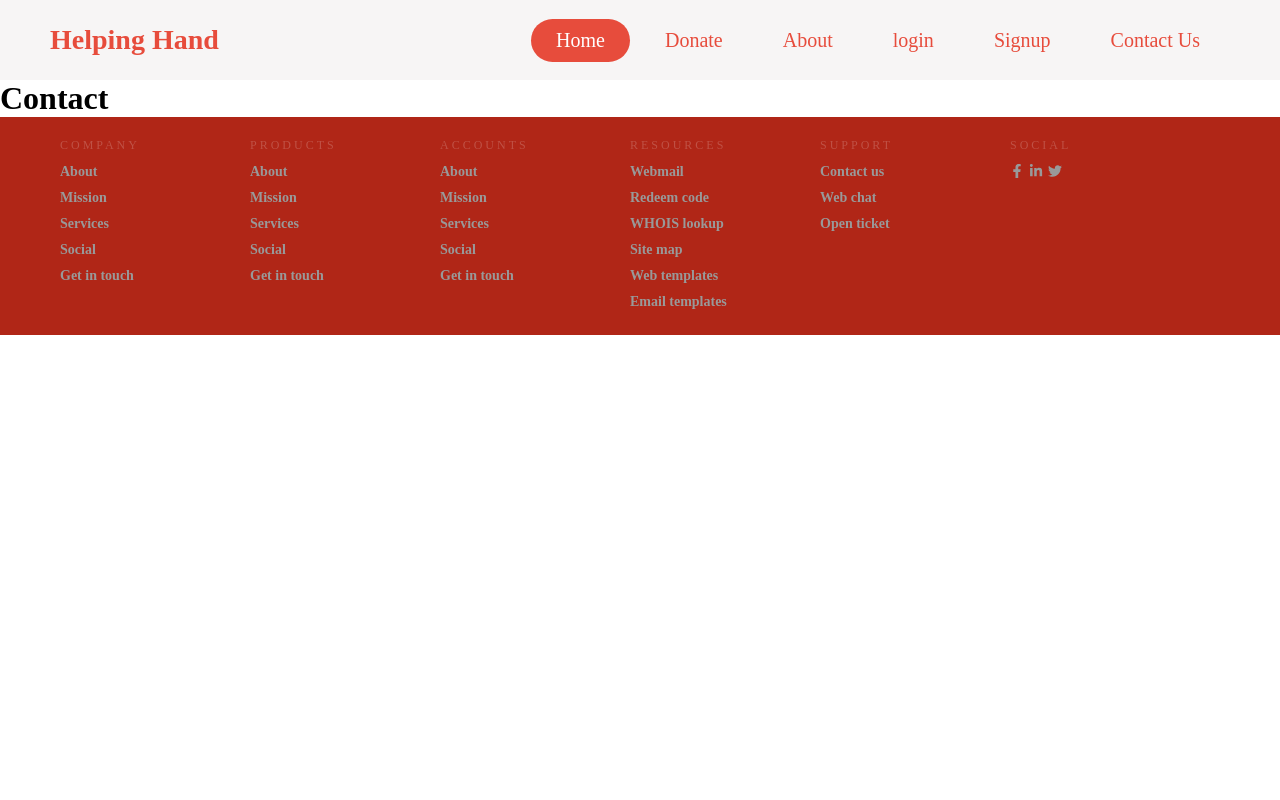
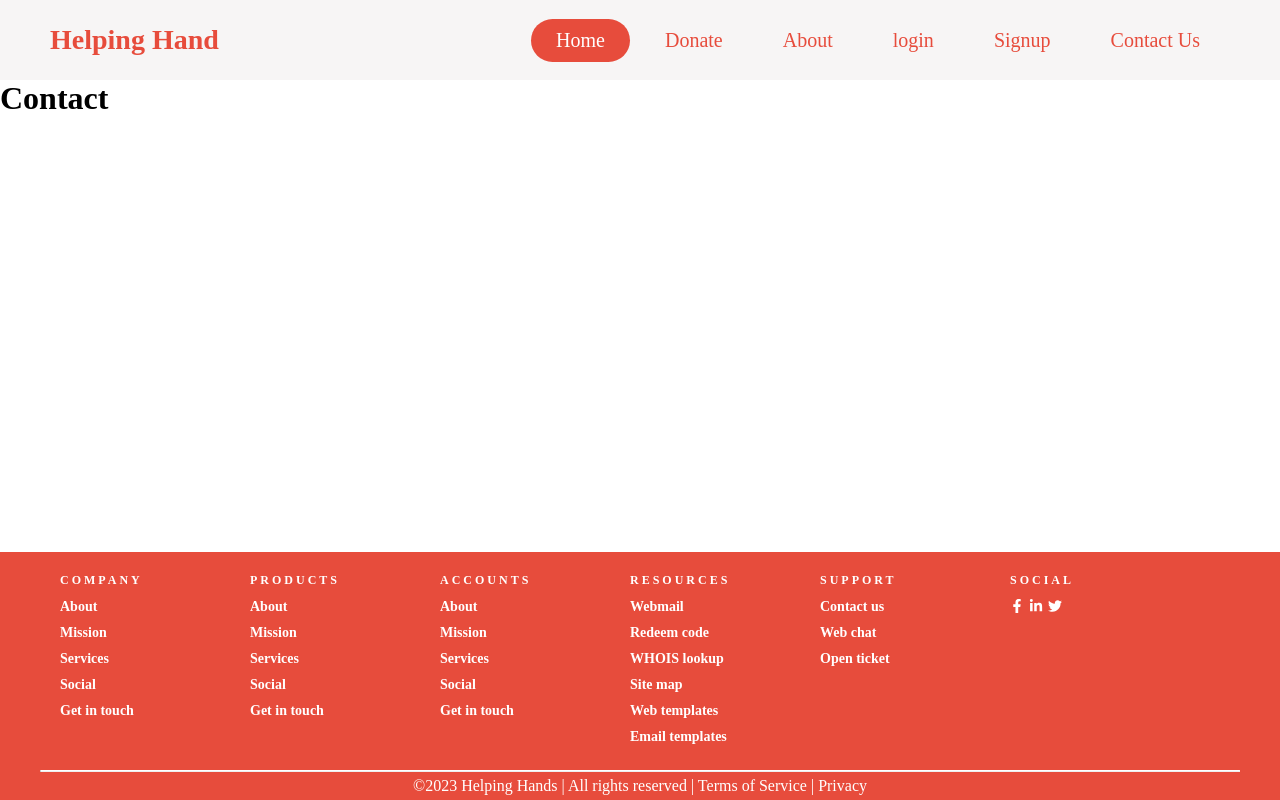
Before and after one commit to Hans-Raj12/Helping-Hands-Sahulat-Basket-, a React (Create React App) app in the folder frontend/: page /contact in a window 1280 px wide. Built offline with nearby package versions, Linux system fonts and the light colour scheme.

Commit message:
added some desgin to the footer

```diff
--- a/frontend/src/App.js
+++ b/frontend/src/App.js
@@ -39,8 +39,9 @@ function App() {
             />
           </Routes>
         </div>
+        <Footer/>
       </Router>
-      <Footer/>
+
     </div>
   );
 }
--- a/frontend/src/components/Footer.js
+++ b/frontend/src/components/Footer.js
@@ -75,6 +75,13 @@ const Footer = () =>{
           </div>
           <div className="clearfix"></div>
         </div>
+
+        <div className='contain'>
+            <hr/>
+            <p className='copyright'>
+                &copy;{new Date().getFullYear()} Helping Hands | All rights reserved | Terms of Service | Privacy
+            </p>
+        </div>
       </div>
     )
 }
--- a/frontend/src/index.css
+++ b/frontend/src/index.css
@@ -5,6 +5,14 @@
   text-decoration: none;
   font-family: "Google Sans Regular";
   box-sizing: border-box;
+}
+.container{
+  display: flex;
+  flex-direction: column;
+  min-height: 100vh;
+}
+.pages{
+  flex: 1;
 }
 header{
   width: 100%;
--- a/frontend/src/styles/Footer.css
+++ b/frontend/src/styles/Footer.css
@@ -2,7 +2,7 @@
     width: 100%;
     position: relative;
     height: auto;
-    background-color: #b02617;
+    background-color: #e74c3c;
   }
   .footer .col {
     width: 190px;
@@ -20,8 +20,8 @@
     font-size: 12px;
     line-height: 17px;
     padding: 20px 0px 5px 0px;
-    color: rgba(255, 255, 255, 0.2);
-    font-weight: normal;
+    color: #fff;
+    font-weight: bolder;
     text-transform: uppercase;
     letter-spacing: 0.25em;
   }
@@ -31,7 +31,7 @@
     padding: 0;
   }
   .footer .col ul li {
-    color: #999999;
+    color: #fff;
     font-size: 14px;
     font-family: inherit;
     font-weight: bold;
@@ -100,3 +100,13 @@
       width: 100%;
     }
   }
+
+  hr{
+    border-top: 1px solid white;
+  }
+  .copyright{
+    text-align: center;
+    color: #fff;
+    margin-top: 5px;
+    margin-bottom: 5px;
+  }
```
